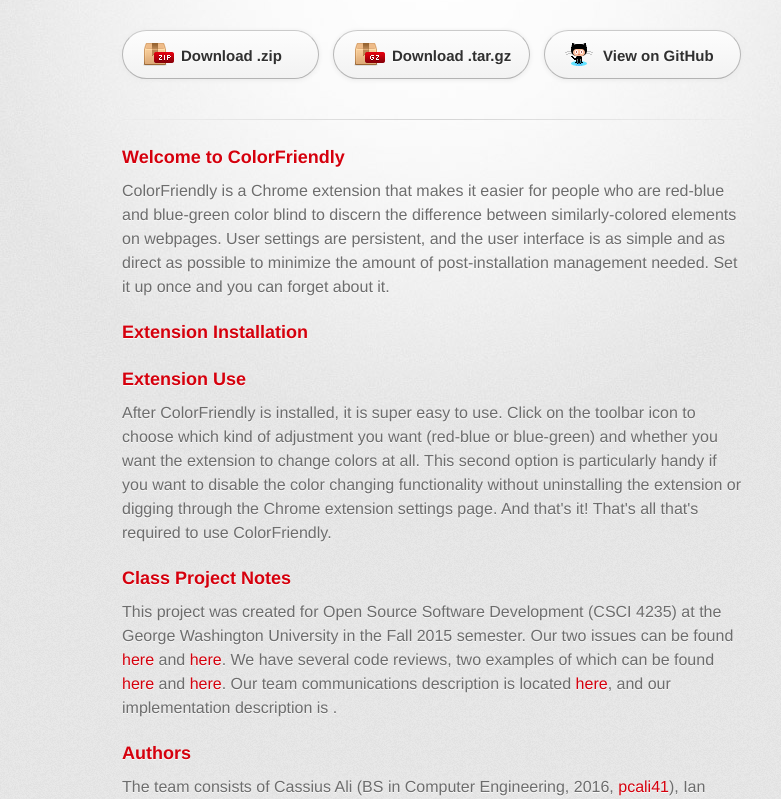
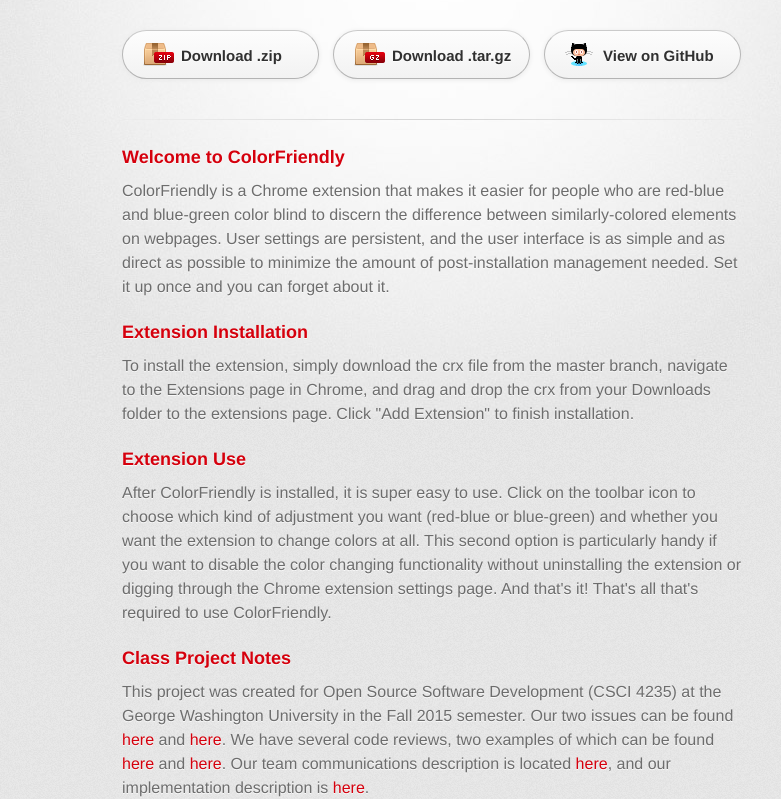
Before and after one commit to eliskin/ColorFriendly, a plain HTML site: page index.html in a window 1280 px wide. Shown: the part 158-957 px from the top of the page, without its empty margins (208-989 px from the left). Drawn offline with Linux system fonts and the light colour scheme; a web font is replaced by a local one.

Commit message:
Finishing Up the Website

```diff
--- a/index.html
+++ b/index.html
@@ -39,7 +39,7 @@
 <h3>
 <a id="installation" class="anchor" href="#installation" aria-hidden="true"><span class="octicon octicon-link"></span></a>Extension Installation</h3>
 
-<p></p>
+<p>To install the extension, simply download the crx file from the master branch, navigate to the Extensions page in Chrome, and drag and drop the crx from your Downloads folder to the extensions page. Click "Add Extension" to finish installation.</p>
 
 <h3>
 <a id="use" class="anchor" href="#use" aria-hidden="true"><span class="octicon octicon-link"></span></a>Extension Use</h3>
@@ -49,7 +49,7 @@
 <h3>
 <a id="class-project-notes" class="anchor" href="#class-project-notes" aria-hidden="true"><span class="octicon octicon-link"></span></a>Class Project Notes</h3>
 
-<p>This project was created for Open Source Software Development (CSCI 4235) at the George Washington University in the Fall 2015 semester. Our two issues can be found <a href="https://github.com/eliskin/ColorFriendly/issues/4">here</a> and <a href="https://github.com/eliskin/ColorFriendly/issues/7">here</a>. We have several code reviews, two examples of which can be found <a href="https://github.com/eliskin/ColorFriendly/pull/1">here</a> and <a href="https://github.com/eliskin/ColorFriendly/pull/9">here</a>. Our team communications description is located <a href="https://github.com/eliskin/ColorFriendly/blob/master/Team%20Communication.pdf">here</a>, and our implementation description is .</p>
+<p>This project was created for Open Source Software Development (CSCI 4235) at the George Washington University in the Fall 2015 semester. Our two issues can be found <a href="https://github.com/eliskin/ColorFriendly/issues/4">here</a> and <a href="https://github.com/eliskin/ColorFriendly/issues/7">here</a>. We have several code reviews, two examples of which can be found <a href="https://github.com/eliskin/ColorFriendly/pull/1">here</a> and <a href="https://github.com/eliskin/ColorFriendly/pull/9">here</a>. Our team communications description is located <a href="https://github.com/eliskin/ColorFriendly/blob/Documentation/Team%20Communication.pdf">here</a>, and our implementation description is <a href="https://github.com/eliskin/ColorFriendly/blob/Documentation/Extension%20Implementation.pdf">here</a>.</p>
 <h3>
 <a id="authors" class="anchor" href="#authors" aria-hidden="true"><span class="octicon octicon-link"></span></a>Authors</h3>
 
```
